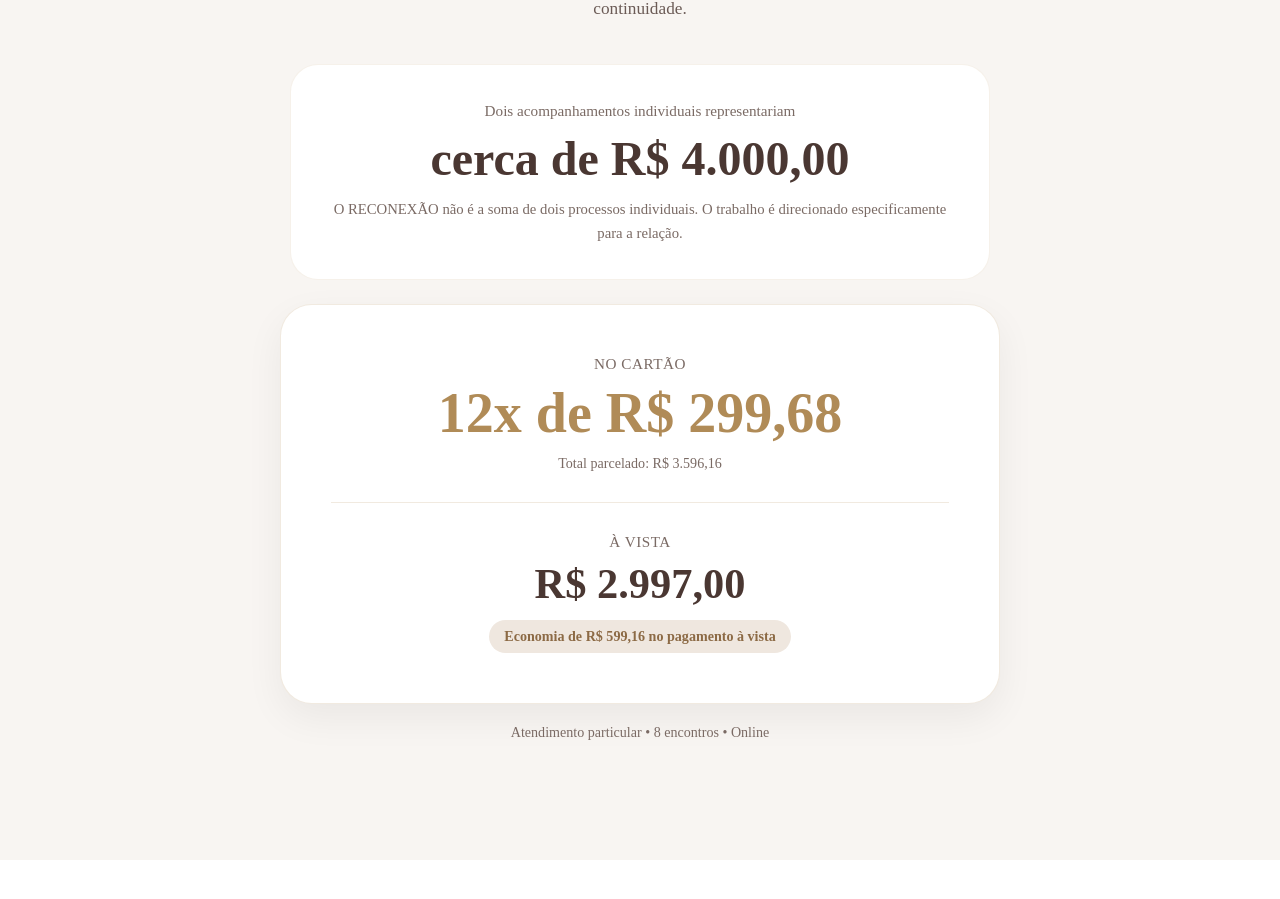
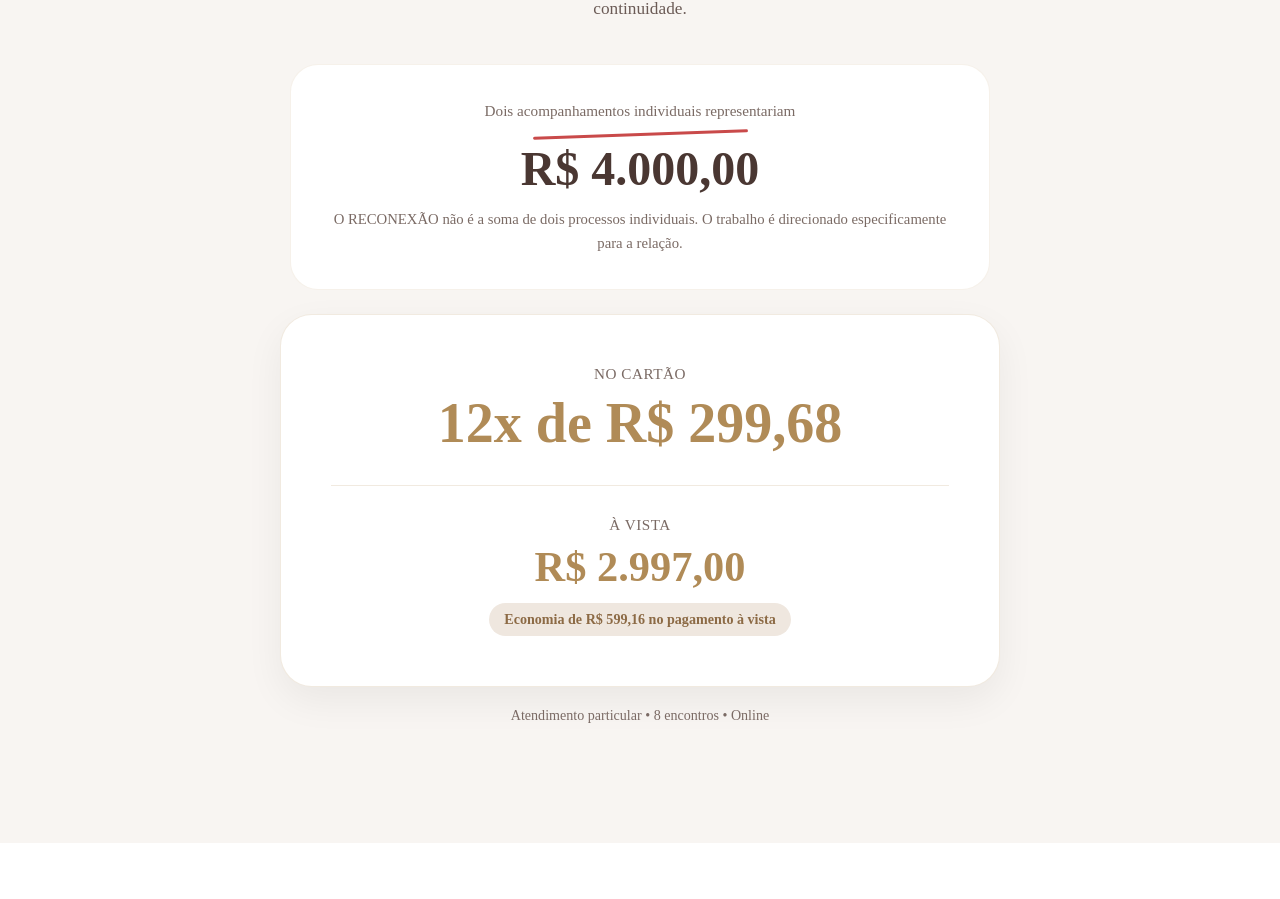
Before and after one commit to Institutokamilahfranco/instituto-kamilah-site, a Next.js app: page /reconexao in a window 1280 px wide. Shown: the part 8114-9013 px from the top of the page. Built offline with nearby package versions, Linux system fonts and the light colour scheme.

Commit message:
Update page.js

```diff
--- a/app/reconexao/page.js
+++ b/app/reconexao/page.js
@@ -1005,14 +1005,30 @@ export default function ReconexaoPage() {
 
      <div
   style={{
+    position: "relative",
+    display: "inline-block",
     marginTop: 10,
     color: "#4A3732",
     fontWeight: 700,
     fontSize: isMobile ? "2.35rem" : "3rem",
     lineHeight: 1.1,
+    paddingTop: 10,
   }}
 >
-        cerca de R$ 4.000,00
+  <span
+    style={{
+      position: "absolute",
+      top: 0,
+      left: "5%",
+      width: "90%",
+      height: 3,
+      background: "#C94A4A",
+      borderRadius: 10,
+      transform: "rotate(-2deg)",
+    }}
+  />
+
+  R$ 4.000,00
 </div>
 
       <p
@@ -1071,7 +1087,7 @@ export default function ReconexaoPage() {
           margin: "10px 0 0",
         }}
       >
-        Total parcelado: R$ 3.596,16
+
       </p>
 
       <div
@@ -1097,7 +1113,7 @@ export default function ReconexaoPage() {
 
       <div
         style={{
-          color: "#4A3732",
+          color: "#B08B57",
           fontSize: isMobile ? "2rem" : "2.65rem",
           fontWeight: 700,
           marginTop: 8,
```
Lines whose indentation alone changed are shown as unchanged.
